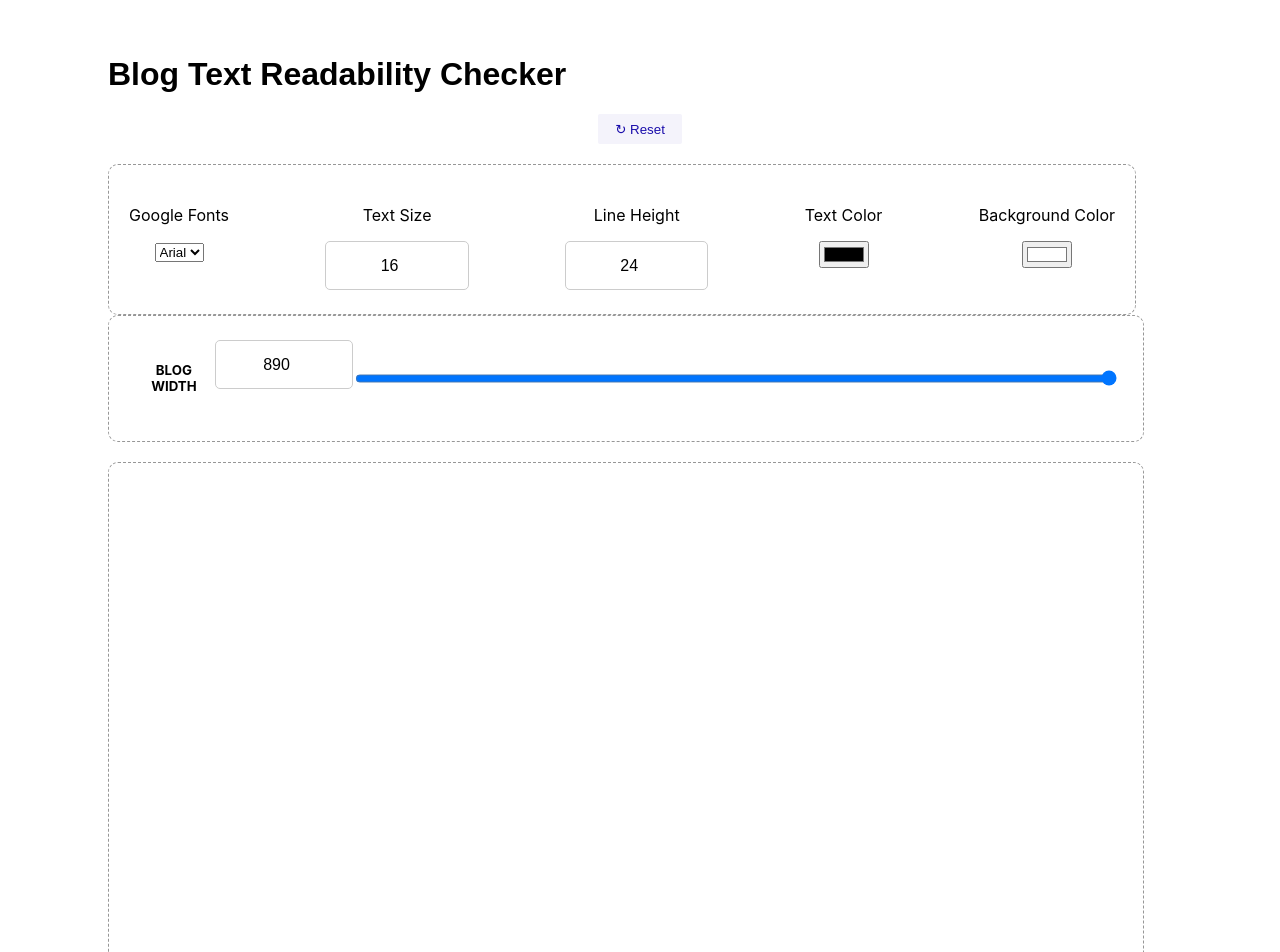
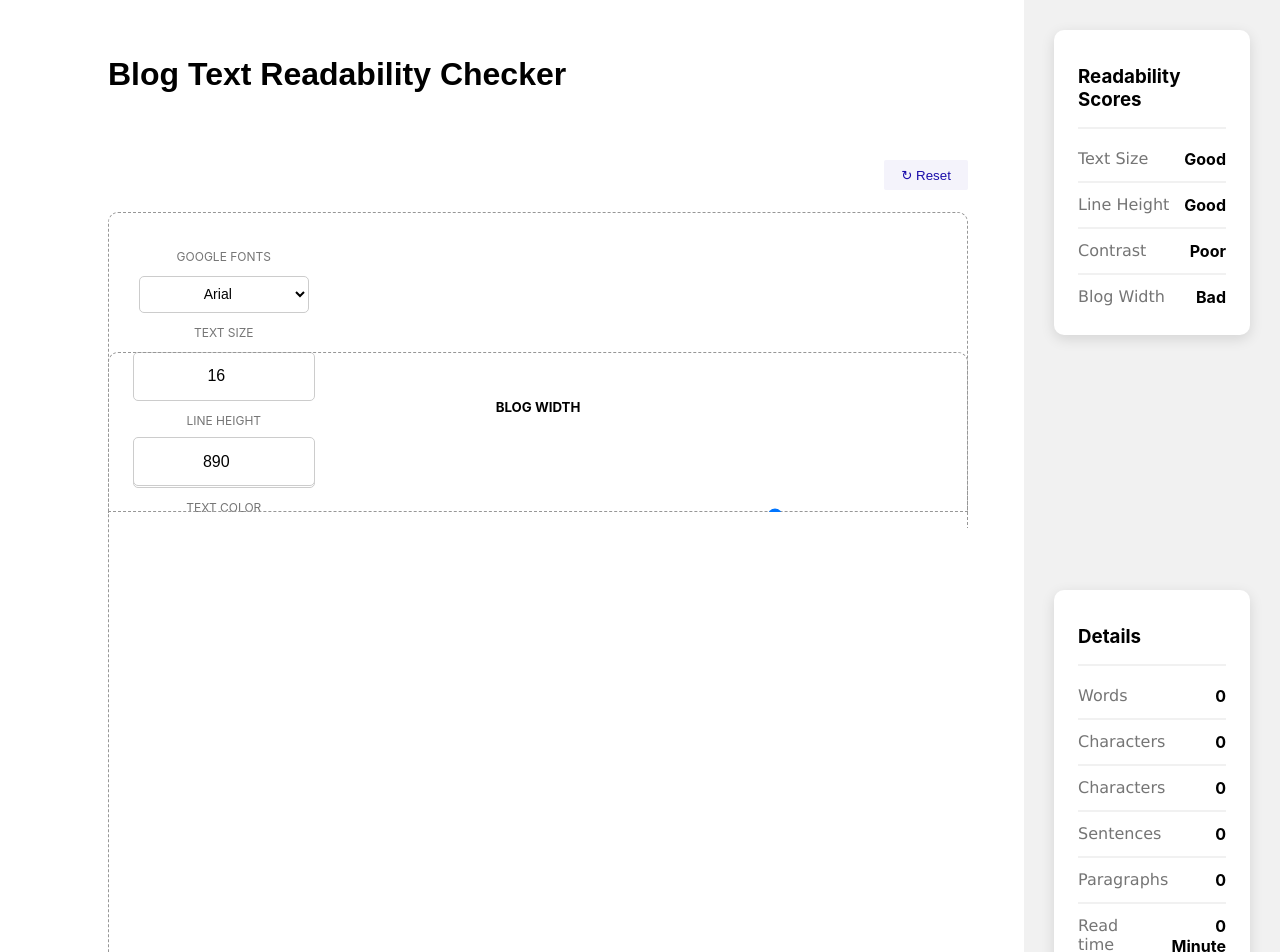
Before and after one commit to drewpager/word-counter, a React (Create React App) app: page / in a window 1280 px wide. Shown: the top 952 px of the page. Built offline with nearby package versions, Linux system fonts and the light colour scheme.

Commit message:
Desktop styling using grid

```diff
--- a/src/components/wordCounter.scss
+++ b/src/components/wordCounter.scss
@@ -4,6 +4,13 @@
 .container {
   width: 100%;
   overflow-x: hidden;
+
+  @include breakpoints.desktop {
+    display: grid;
+    // grid-template-columns: 1fr 18.125rem;
+    grid-template-columns: 80% 20%;
+    grid-template-rows: 10rem 2rem 10rem 10rem 43.6rem 1fr;
+  }
 }
 
 .heading-text {
@@ -15,6 +22,9 @@
   text-align: start;
 
   @include breakpoints.desktop {
+      display: grid;
+      grid-column: 1 / 2;
+      grid-row: 1 / 2;
       margin-left: 6.75rem;
   }
 }
@@ -27,6 +37,15 @@
   border-radius: 0.125rem;
   border: none;
   cursor: pointer;
+
+  @include breakpoints.desktop {
+    display: grid;
+    grid-column: 1 / 2;
+    grid-row: 2 / 3;
+    align-content: center;
+    justify-self: flex-end;
+    margin-right: 3.5rem;
+  }
 }
 
 .text--modifiers {
@@ -35,13 +54,15 @@
   align-items: flex-start;
   border: 0.0625rem dashed #979797;
   border-radius: 0.625rem;
-  max-width: 61.625rem;
   height: fit-content;
   margin-top: 1.25rem;
   margin-right: 1.5rem;
   margin-left: 1.5rem;
   padding: 15px 18px;
   justify-content: space-between;
+  text-transform: uppercase;
+  color: #757575;
+  font-size: 0.75rem;
 
     & > p {
       font-family: 'GT America', sans-serif;
@@ -56,9 +77,18 @@
     }
 
   @include breakpoints.desktop {
+    display: grid;
+    grid-column: 1 / 2;
+    grid-row: 3 / 4;
     margin-left: 6.75rem;
-    padding: 1.5rem 1.25rem;
-    justify-content: space-between;
+    padding: 1.5rem 1.5rem;
+    margin-bottom: 1.5rem;
+    margin-right: 3.5rem;
+
+    & > div {
+      display: inline-block;
+      align-items: baseline;
+    }
   }
 
   @include breakpoints.mobile {
@@ -71,24 +101,47 @@
 
     :nth-child(2), :nth-child(3) {
       width: 100%;
-      // align-content: baseline;
       text-align: left;
     }
 
     :nth-child(4), :nth-child(5) {
       width: 50%;
-      // align-content: baseline;
       text-align: left;
     }
   }
 }
 
+.blogWidth--section {
+  display: none;
+
+  @include breakpoints.mobile {
+    display: none;
+  }
+
+  @include breakpoints.desktop {
+    display: grid;
+    grid-column: 1 / 2;
+    grid-row: 4 / 5;
+    border: 1px dashed #979797;
+    padding: 1.5rem;
+    margin-left: 6.75rem;
+    margin-right: 1.5rem;
+    border-radius: 10px 10px 0 0;
+    margin-right: 3.5rem;
+  }
+
+}
+.blogWidth--title {
+  display: flex;
+  text-transform: uppercase;
+  flex-direction: column;
+}
+
 .text-area {
   font-family: 'Poppins', sans-serif;
-  max-width: 100%;
   min-height: 27.3125rem;
   height: fit-content;
-  padding: 15px 0.5rem;
+  padding: 1rem;
   resize: none;
   outline: none;
   margin-left: 1.5rem;
@@ -101,11 +154,14 @@
     // margin-top: 20px;
     // border-top: 1px dashed #979797;
     // border-radius: 10px;
-    max-width: 61.625rem;
+    display: grid;
+    grid-column: 1 / 2;
+    grid-row: 5 / 6;
     resize: none;
     outline: none;
     border: none;
     padding: 45px 2.5rem;
+    margin-right: 3.5rem;
   }
 
   @include breakpoints.mobile {
@@ -115,7 +171,6 @@
 }
 
 .input--area {
-  max-width: 100%;
   display: flex;
   align-items: flex-start;
   justify-content: space-between;
@@ -132,29 +187,48 @@
   margin-top: 0;
 
   @include breakpoints.desktop {
+    display: grid;
+    grid-column: 1 / 2;
+    grid-row: 5 / 6;
     margin-left: 6.75rem;
-    margin-top: 20px;
-    border-top: 1px dashed #979797;
-    border-radius: 10px;
+    margin-right: 1.5rem;
+    border: 1px dashed #979797;
+    border-top: none;
+    border-radius: 0 0 10px 10px;
     padding: 1rem 1.5rem;
-    width: 61.625rem;
+    margin-right: 3.5rem;
   }
 }
 
 .output--area {
-  margin-top: 1rem;
   background-color: #F1F1F1;
-  padding: 3rem 1.5rem;
+
+  @include breakpoints.desktop {
+    display: grid;
+    grid-row: 1 / 6;
+  }
+
+  @include breakpoints.mobile {
+    margin-top: 1rem;
+    padding: 3rem 1.5rem;
+  }
 }
 
 .readability--scores {
   box-shadow: 0px 4px 14px rgba(0, 0, 0, 0.12);
   background-color: #FFFFFF;
   border-radius: 0.625rem;
-  max-width: 61.625rem;
+  // max-width: 100%;
   text-align: start;
   padding: 1rem 1.5rem;
-  margin-bottom: 1.5rem;
+  margin-bottom: 1rem;
+
+  @include breakpoints.desktop {
+    display: grid;
+    grid-column: 2 / 3;
+    height: max-content;
+    margin: 1.875rem;
+  }
 
   &.readability--scores > h3 {
     padding-bottom: 1rem;
@@ -189,18 +263,25 @@
     margin-bottom: 0.5rem;
     color: #757575;
   }
-
-  @include breakpoints.desktop {
-    margin-left: 6.75rem;
-  }
 }
 
 input[type=number] {
-  width: 8.2rem;
+  width: 10.6rem;
   height: 2.3rem;
   border: 1px solid #ccc;
   padding: 5px;
   font-size: 16px;
+  text-align: center;
+  background-color: #ffffff;
+  border-radius: 5px;
+}
+
+select {
+  width: 10.6rem;
+  height: 2.3rem;
+  border: 1px solid #ccc;
+  padding: 5px;
+  font-size: 14px;
   text-align: center;
   background-color: #ffffff;
   border-radius: 5px;
@@ -218,30 +299,6 @@ input[type=range]::-webkit-slider-runnable-track {
 
 input[type=range]::-moz-range-track {
   color: #1A0DAB;
-}
-
-.blogWidth--section {
-  display: flex;
-  border: 1px dashed #979797;
-  border-radius: 10px;
-  max-width: 61.625rem;
-  padding: 1.5rem;
-
-  @include breakpoints.mobile {
-    display: none;
-  }
-
-  @include breakpoints.desktop {
-    margin-left: 6.75rem;
-    border: 1px dashed #979797;
-    border-radius: 10px;
-  }
-
-}
-.blogWidth--title {
-  display: flex;
-  text-transform: uppercase;
-  flex-direction: column;
 }
 
 // UNUSED REM, EM, PX STYLES
```
